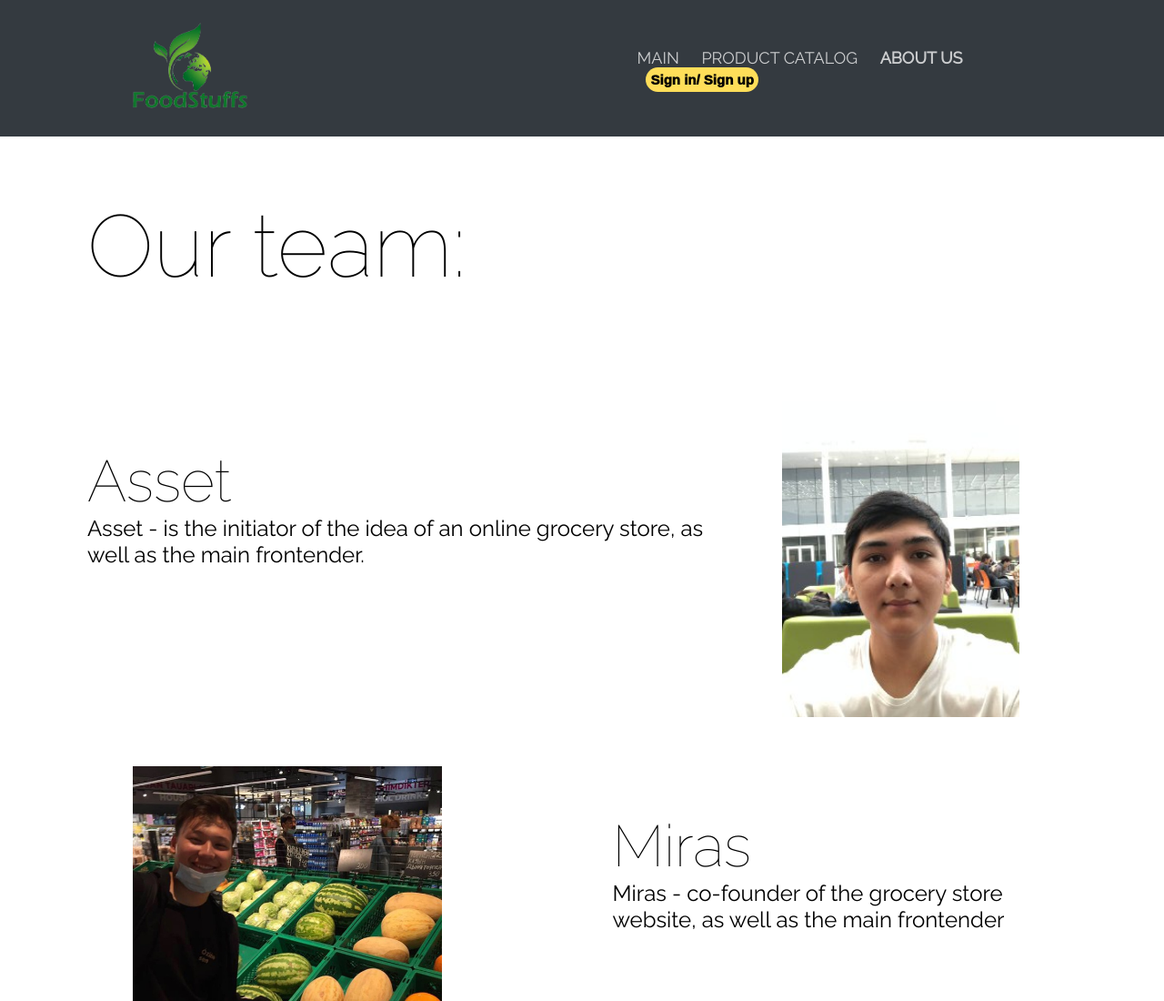
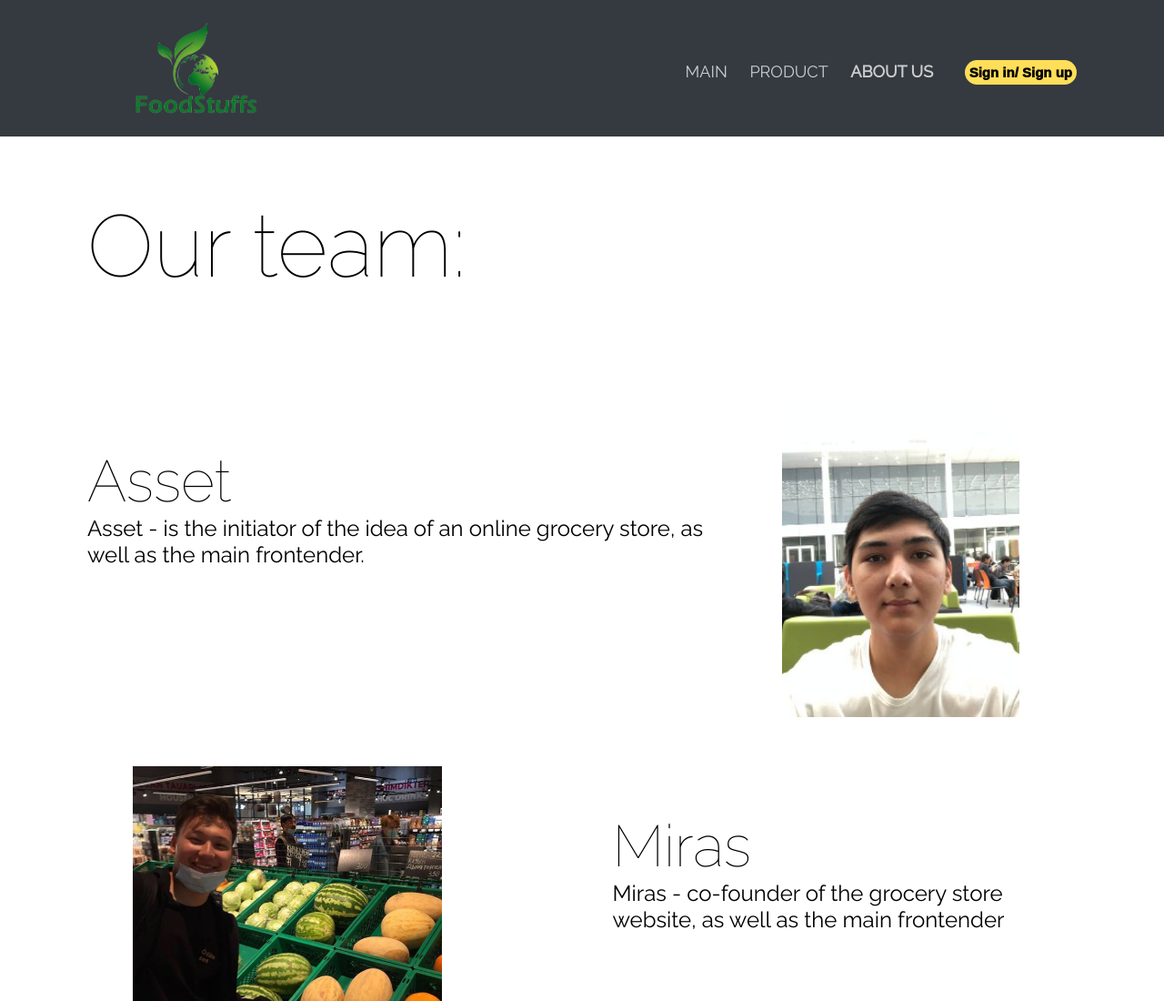
Before and after one commit to assyeet/Team-FoodStuff, a plain HTML site: page cod lavb/about.html in a window 1280 px wide. Shown: the top 1100 px of the page at 91% size. Drawn offline with nearby package versions, Linux system fonts and the light colour scheme.

Commit message:
Update about.html

```diff
--- a/cod lavb/about.html
+++ b/cod lavb/about.html
@@ -20,7 +20,7 @@
           <div class="header_menu">
             <ul>
               <li><a href= main.html class="header_menu_link">Main</a></li>
-              <li><a href= product.html class="header_menu_link">Product Catalog</a></li>
+              <li><a href= product.html class="header_menu_link">Product </a></li>
               <li><a href= about.html class="header_menu_link"><strong>About us</strong></a> </li>
 			  <a class = "signbtn" href = "registration.html"><button class="signbtn1">Sign in/ Sign up</button></a>
 
```
